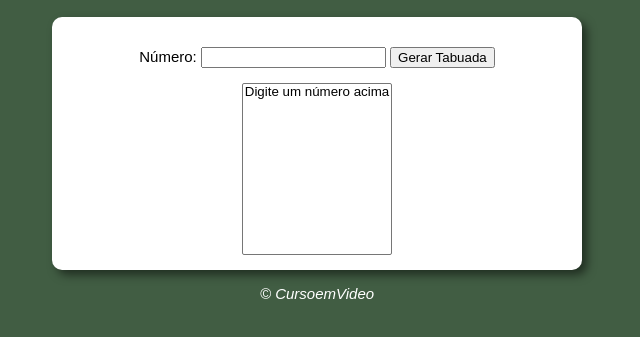
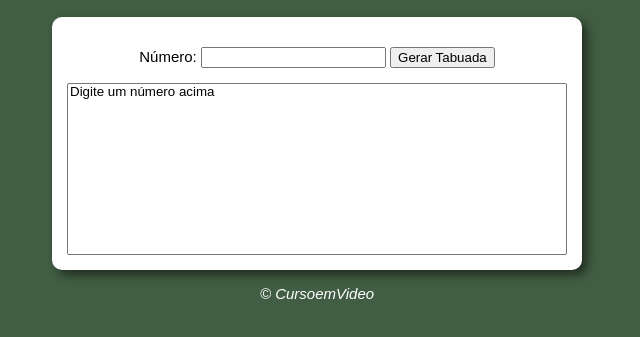
Before and after one commit to tarrasjose/tabuada, a plain HTML site: page index.html in a window 1280 px wide. Shown: the part 57-394 px from the top of the page, without its empty margins (323-963 px from the left). Drawn offline with Linux system fonts and the light colour scheme.

Commit message:
Update estilo.css

```diff
--- a/estilo.css
+++ b/estilo.css
@@ -13,10 +13,15 @@ section {
     background: white;
     border-radius: 10px;
     padding: 15px;
-    max-width: 500px;
+    width: 500px;
     margin: auto;
     box-shadow: 5px 5px 10px rgba(0, 0, 0, 0.505);
     text-align: center;
+}
+
+select {
+    width: 100%;
+    height: 100%;
 }
 
 footer {
```
